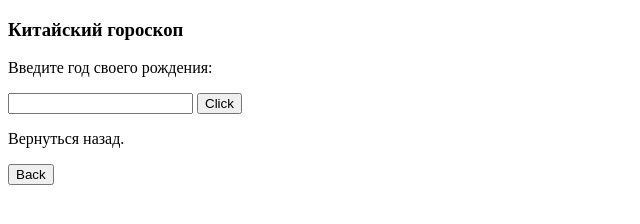
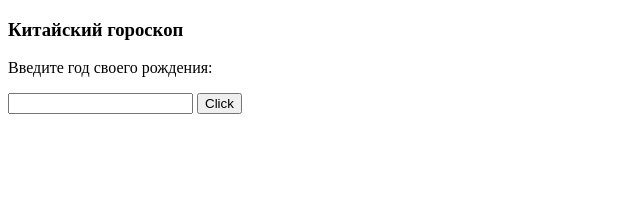
Before and after one commit to AnnaAleksovna/Chinese-horoscope, a plain HTML site: page index.html in a window 1280 px wide. Shown: the whole page, without its empty margins (0-640 px from the left). Drawn offline with Linux system fonts and the light colour scheme.

Commit message:
update index

```diff
--- a/index.html
+++ b/index.html
@@ -16,11 +16,6 @@
 	<input type = "number" id = "user-num">
 	<button id = "horoscope">Click</button>
 
-	<p>Вернуться назад.</p>
-	<button id = "back">Back</button>
-
-
-
 	<script src="script.js"></script>
 
 </body>
```
